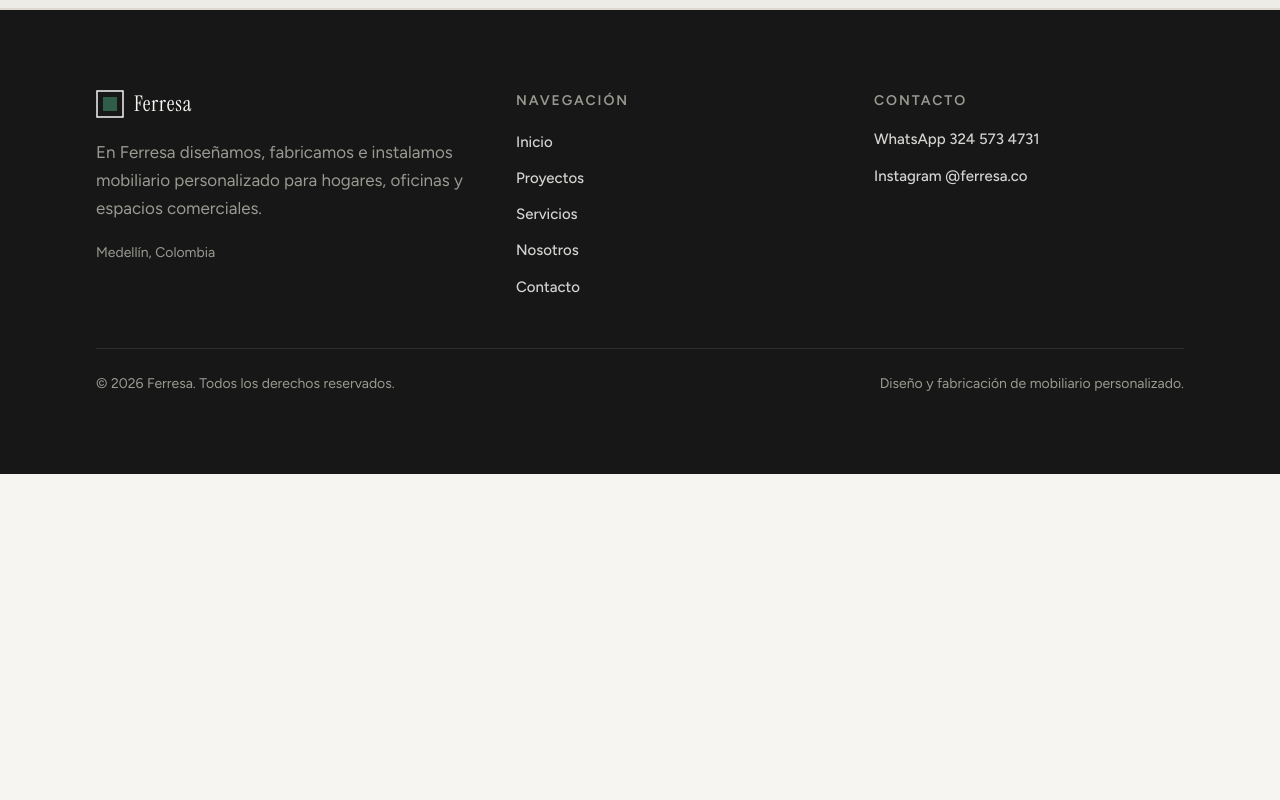
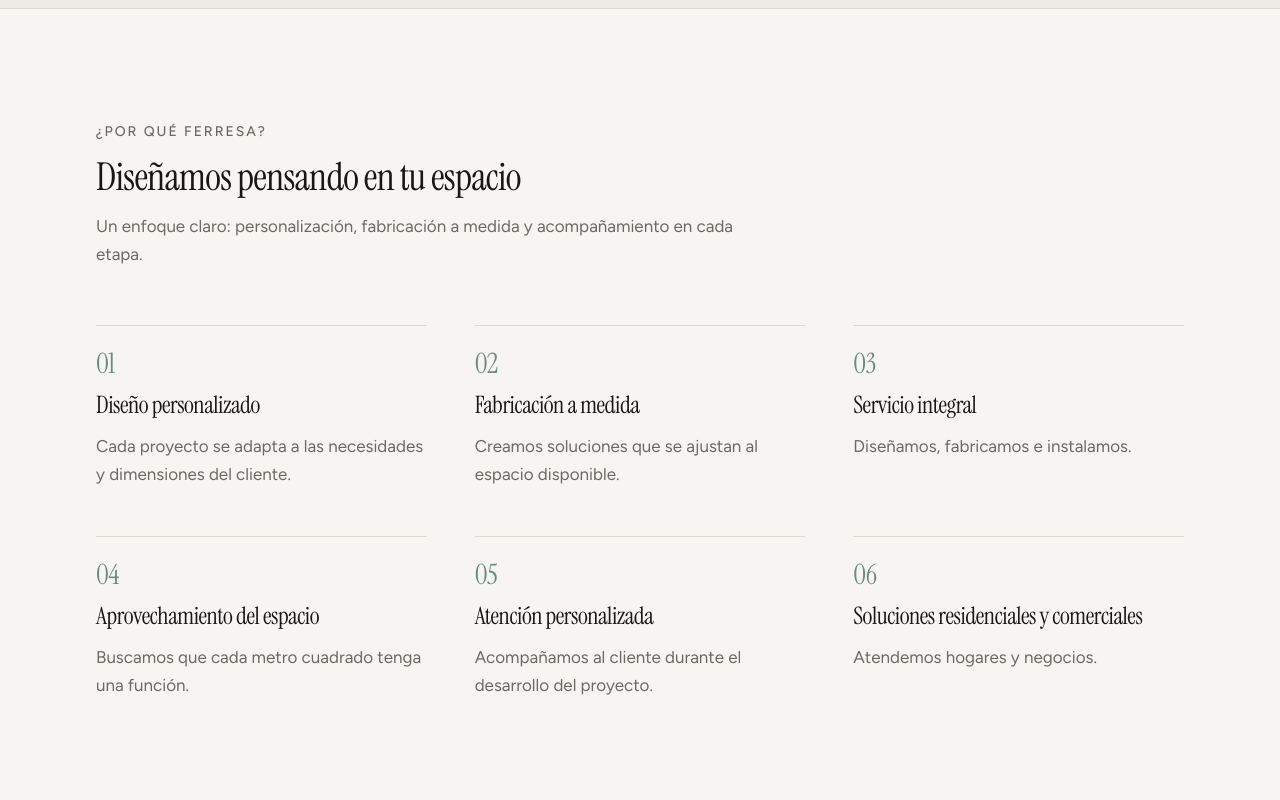
Before and after one commit to AGSolutionsco/Ferresa-web, a React (Vite) app: page / in a window 1280 px wide. Shown: the part 4880-5680 px from the top of the page. Before the commit the page ends 5354 px from the top, so only its background shows below. Built offline with nearby package versions, Linux system fonts and the light colour scheme.

Commit message:
feat: add ferresa differentiators section
Add home differentiators with provisional client benefits and typography-led editorial layout for phase 3.6.

```diff
--- a/src/data/differentiators.ts
+++ b/src/data/differentiators.ts
@@ -1,37 +1,51 @@
 import type { Differentiator } from '@/types'
 
 /**
- * Beneficios respaldables — sin afirmaciones exageradas.
+ * Diferenciadores Ferresa.
+ * Contenido provisional proporcionado por el cliente — pendiente de validación final.
+ * No agregar beneficios no confirmados (garantías, precios, certificaciones, etc.).
  */
 export const differentiators: Differentiator[] = [
   {
     id: 'diseno-personalizado',
     title: 'Diseño personalizado',
-    description: 'Cada proyecto se diseña según el espacio y las necesidades del cliente.',
+    description:
+      'Cada proyecto se adapta a las necesidades y dimensiones del cliente.',
   },
   {
     id: 'fabricacion-a-medida',
     title: 'Fabricación a medida',
-    description: 'Fabricamos mobiliario adaptado a las medidas y el uso real del ambiente.',
+    description: 'Creamos soluciones que se ajustan al espacio disponible.',
   },
   {
     id: 'servicio-integral',
     title: 'Servicio integral',
-    description: 'Acompañamos el proceso desde el diseño hasta la instalación.',
+    description: 'Diseñamos, fabricamos e instalamos.',
   },
   {
     id: 'aprovechamiento-espacio',
     title: 'Aprovechamiento del espacio',
-    description: 'Buscamos soluciones que optimicen el uso de cada área.',
+    description: 'Buscamos que cada metro cuadrado tenga una función.',
   },
   {
     id: 'atencion-personalizada',
     title: 'Atención personalizada',
-    description: 'Comunicación directa para entender y acompañar tu proyecto.',
+    description:
+      'Acompañamos al cliente durante el desarrollo del proyecto.',
   },
   {
     id: 'residencial-comercial',
     title: 'Soluciones residenciales y comerciales',
-    description: 'Trabajamos para hogares, oficinas y espacios comerciales.',
+    description: 'Atendemos hogares y negocios.',
   },
 ]
+
+/** Prioridad visual en Home (orden de aparición). */
+export const homeDifferentiatorIds = [
+  'diseno-personalizado',
+  'fabricacion-a-medida',
+  'servicio-integral',
+  'aprovechamiento-espacio',
+  'atencion-personalizada',
+  'residencial-comercial',
+] as const
--- a/src/data/home.ts
+++ b/src/data/home.ts
@@ -135,4 +135,14 @@
         'Hola Ferresa, quiero hablar sobre un proyecto de mobiliario.',
     },
   },
+  differentiators: {
+    eyebrow: '¿Por qué Ferresa?',
+    title: 'Diseñamos pensando en tu espacio',
+    /**
+     * Copy provisional — ítems en src/data/differentiators.ts
+     */
+    provisional: true,
+    description:
+      'Un enfoque claro: personalización, fabricación a medida y acompañamiento en cada etapa.',
+  },
 } as const
--- a/src/data/index.ts
+++ b/src/data/index.ts
@@ -3,7 +3,7 @@
 export { projects, getFeaturedProjects } from './projects'
 export { services } from './services'
 export { processSteps } from './process'
-export { differentiators } from './differentiators'
+export { differentiators, homeDifferentiatorIds } from './differentiators'
 export { mainNavigation, futureRoutes } from './navigation'
 export { quoteProjectTypes } from './quote'
 export { materials } from './materials'
--- a/src/pages/HomePage.tsx
+++ b/src/pages/HomePage.tsx
@@ -4,9 +4,10 @@
 import { FeaturedProjects } from '@/sections/FeaturedProjects'
 import { AboutPreview } from '@/sections/AboutPreview'
 import { ProcessSteps } from '@/sections/ProcessSteps'
+import { Differentiators } from '@/sections/Differentiators'
 
 /**
- * Home — FASE 3.1 · 3.2 · 3.3 · 3.4 · 3.5
+ * Home — FASE 3.1 · 3.2 · 3.3 · 3.4 · 3.5 · 3.6
  */
 export function HomePage() {
   return (
@@ -17,6 +18,7 @@
       <FeaturedProjects />
       <AboutPreview />
       <ProcessSteps />
+      <Differentiators />
     </>
   )
 }
--- /dev/null
+++ b/src/sections/Differentiators.tsx
@@ -0,0 +1,55 @@
+import { homeContent } from '@/data/home'
+import {
+  differentiators,
+  homeDifferentiatorIds,
+} from '@/data/differentiators'
+import { Section } from '@/components/ui/Section'
+import { SectionHeading } from '@/components/ui/SectionHeading'
+
+/**
+ * Diferenciadores — FASE 3.6
+ * Beneficios provisionales del cliente; tipografía/números, sin iconos.
+ */
+export function Differentiators() {
+  const { differentiators: content } = homeContent
+  const items = homeDifferentiatorIds
+    .map((id) => differentiators.find((item) => item.id === id))
+    .filter((item): item is (typeof differentiators)[number] => Boolean(item))
+
+  return (
+    <Section
+      tone="light"
+      padding="lg"
+      aria-labelledby="differentiators-heading"
+      className="border-b border-ferresa-line"
+    >
+      <div className="reveal-up">
+        <SectionHeading
+          eyebrow={content.eyebrow}
+          title={content.title}
+          description={content.description}
+          titleAs="h2"
+          titleId="differentiators-heading"
+          className="max-w-2xl"
+        />
+      </div>
+
+      <ul className="reveal-up mt-12 grid list-none gap-10 sm:mt-14 sm:grid-cols-2 sm:gap-x-10 sm:gap-y-12 lg:grid-cols-3 lg:gap-x-12">
+        {items.map((item, index) => (
+          <li key={item.id} className="border-t border-ferresa-line pt-6">
+            <article className="max-w-sm space-y-3">
+              <p
+                className="font-display text-[1.75rem] leading-none text-ferresa-accent/70"
+                aria-hidden="true"
+              >
+                {String(index + 1).padStart(2, '0')}
+              </p>
+              <h3 className="text-h3 text-[1.35rem]">{item.title}</h3>
+              <p className="text-body text-ferresa-muted">{item.description}</p>
+            </article>
+          </li>
+        ))}
+      </ul>
+    </Section>
+  )
+}
--- a/src/sections/index.ts
+++ b/src/sections/index.ts
@@ -4,3 +4,4 @@
 export { FeaturedProjects } from './FeaturedProjects'
 export { AboutPreview } from './AboutPreview'
 export { ProcessSteps } from './ProcessSteps'
+export { Differentiators } from './Differentiators'
```
Also changed, not shown: 1 other file (tests, documents, lock files or other folders).
